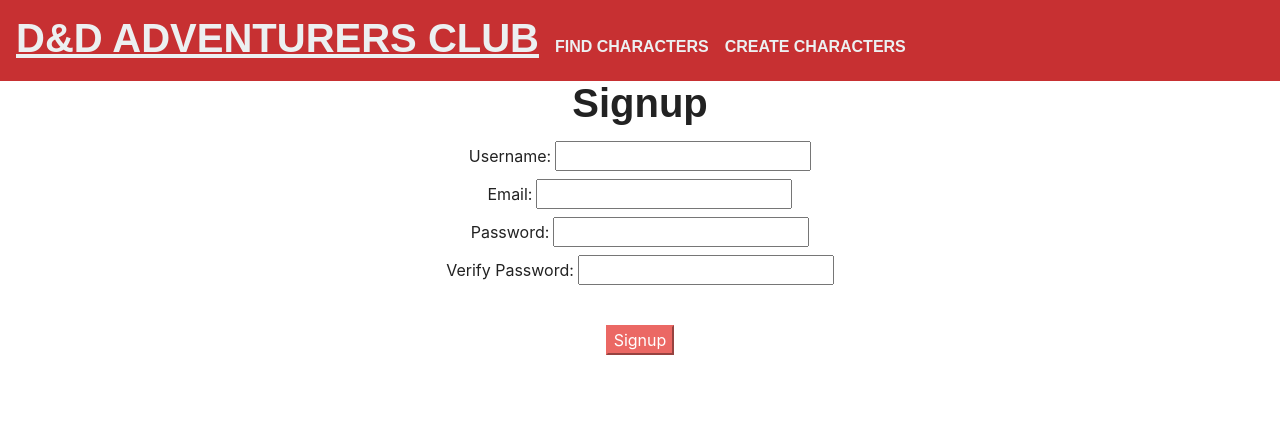
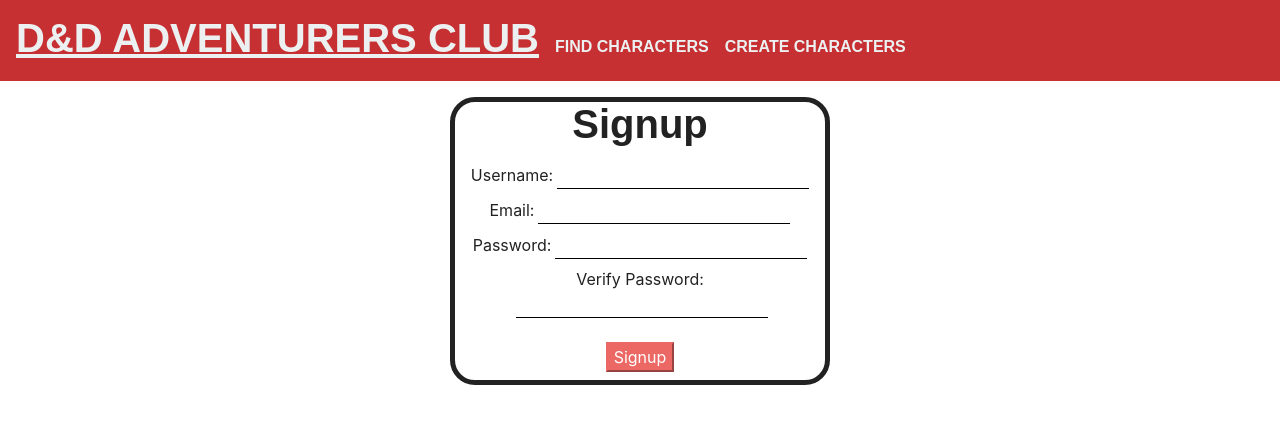
Before and after one commit to DobienC/Project3, a React (Create React App) app in the folder client/: page /signup in a window 1280 px wide. Shown: the top 424 px of the page. Built offline with nearby package versions, Linux system fonts and the light colour scheme; a web font is replaced by a local one.

Commit message:
Final changes

```diff
--- a/client/src/components/LoginForm/index.js
+++ b/client/src/components/LoginForm/index.js
@@ -5,22 +5,25 @@
 
     return(
         <div className="container mt-3">
-            <div className="row text-center login-form">
+            <div className="row text-center">
+                <div className="col-lg-3"></div>
+                <div className="col-lg-6">
+                    <div className="row login-form">
                         <div className="col-lg-12">
-                    <h1>Login</h1>
+                            <h1><u>Login</u></h1>
                         </div>
                         <div className="col-lg-12 mt-2">
-                    Email:
+                            <strong>Email: </strong>
                             <input
                                 className="ml-2"
-                        type="text"
+                                type="email"
                                 value={props.email}
                                 label="email"
                                 onChange={props.onChange('email')}
                             />
                         </div>
                         <div className="col-lg-12 mt-2">
-                    Password:
+                            <strong>Password: </strong>
                             <input
                                 className="ml-2"
                                 type="password"
@@ -34,7 +37,7 @@
                         </div>
                         <div className="col-lg-12 mt-3">
                             <button
-                        className="btn-primary"
+                                className="btn-primary mb-2"
                                 onClick={props.onSubmit}
                                 disabled={!Boolean(props.email && props.password)}
                                 >
@@ -43,6 +46,9 @@
                         </div>
                     </div>
                 </div>
+                <div className="col-lg-3"></div>
+            </div>
+        </div>
     );
 }
 
--- a/client/src/components/LoginForm/style.css
+++ b/client/src/components/LoginForm/style.css
@@ -3,3 +3,10 @@
     border-width: 5px;
     border-radius: 25px;
 }
+
+input {
+    border: 0;
+    outline: 0;
+    background: transparent;
+    border-bottom: 1px solid black;
+}
--- a/client/src/components/Nav/index.js
+++ b/client/src/components/Nav/index.js
@@ -15,28 +15,30 @@
       return <div>
         <h5>Welcome <a className="navbar-brand" href={`/user/${localStorage.getItem("userId")}`}>
           <u>{localStorage.getItem("userName")}</u></a>
+          <h6><button className="btn-dnd" onClick={logout}>Sign Out</button></h6>
         </h5>
-        <h6><button className="btn-dnd" onClick={logout}>Sign Out</button></h6>
       </div>;
     }
   }
 
   return (
-    <nav className="navbar ">
-      <div className="row yak">
+    <nav className="navbar">
+      <div className="row">
         <div className="col-lg-12">
           <a className="navbar-brand" href="/">
             <h1><u>D&D Adventurers Club</u></h1>
           </a>
+          {/* <div className="navbar-collapse"> */}
             <a className="navbar-brand" href="/characters">
               <h6>Find Characters</h6>
             </a>
             <a className="navbar-brand" href="/characterCreation">
               <h6>Create Characters</h6>
             </a>
-        </div>
-        <div className="col-lg-12">
+            <span className="navbar-right">
               {isSignedIn()}
+            </span>
+          {/* </div> */}
         </div>
       </div>
     </nav>
--- /dev/null
+++ b/client/src/components/SignupForm/index.js
@@ -0,0 +1,76 @@
+import React from "react";
+import "./style.css";
+
+function SignupForm(props) {
+
+    return(
+        <div className="container mt-3">
+            <div className="row text-center">
+                <div className="col-lg-4"></div>
+                <div className="col-lg-4 login-form">
+                    <div className="row">
+                        <div className="col-lg-12">
+                            <h1>Signup</h1>
+                        </div>
+                        <div className="col-lg-12 mt-2">
+                            Username:
+                            <input
+                                className="ml-1"
+                                type="text"
+                                value={props.username}
+                                label="email"
+                                onChange={props.onChange('username')}
+                            />
+                        </div>
+                        <div className="col-lg-12 mt-2">
+                            Email:
+                            <input
+                                className="ml-1"
+                                type="email"
+                                value={props.email}
+                                label="email"
+                                onChange={props.onChange('email')}
+                            />
+                        </div>
+                        <div className="col-lg-12 mt-2">
+                            Password:
+                            <input
+                                className="ml-1"
+                                type="password"
+                                value={props.password}
+                                label="password"
+                                onChange={props.onChange('password')}
+                            />
+                        </div>
+                        <div className="col-lg-12 mt-2">
+                            Verify Password:
+                            <input
+                                className="ml-1"
+                                type="password"
+                                value={props.checker}
+                                label="password"
+                                onChange={props.onChange('checker')}
+                            />
+                        </div>
+                        <div className="col-lg-12 mt-2">
+                            <h6>{props.message}</h6>
+                        </div>
+                        <div className="col-lg-12">
+                            {/* <h5 className="text-center">{props.message}</h5>  */}
+                            <button
+                                className="btn-primary mt-2 mb-2"
+                                onClick={props.completeForm}
+                                disabled={!Boolean(props.email && props.password && props.checker)}
+                                >
+                                Signup
+                            </button>
+                        </div>
+                    </div>
+                </div>
+                <div className="col-lg-4"></div>
+            </div>
+        </div>
+        );
+}
+
+export default SignupForm;
--- /dev/null
+++ b/client/src/components/SignupForm/style.css
@@ -0,0 +1,12 @@
+.login-form{
+    border-style: solid;
+    border-width: 5px;
+    border-radius: 25px;
+}
+
+input {
+    border: 0;
+    outline: 0;
+    background: transparent;
+    border-bottom: 1px solid black;
+}
--- a/client/src/pages/Characters.js
+++ b/client/src/pages/Characters.js
@@ -87,7 +87,7 @@
   render() {
     return (
         <div>
-            <strong>Sort By: </strong>
+            <strong>Explore By: </strong>
             <button className="btn-primary mr-1 mt-1" onClick={this.sortByNewCharacters}>New</button>
             <button className="btn-primary mr-1 mt-1" onClick={this.shuffle}>Random</button>
             <button className="btn-primary mr-1 mt-1" onClick={this.getCharactersByClass}>Class</button>
--- a/client/src/pages/Signup.js
+++ b/client/src/pages/Signup.js
@@ -1,5 +1,6 @@
 import React, { Component } from "react";
 import API from "../utils/API";
+import SignupForm from "../components/SignupForm";
 
 class Signup extends Component {
     state = {
@@ -14,7 +15,7 @@
 
     completeForm = () => {
         if(this.state.password !== this.state.checker){
-            alert("Password must be matching");
+            this.setState({message: "Password must be matching"});
         } else {
             API.signup(this.state)
                 .then(res => {
@@ -48,65 +49,7 @@
     render() {
         return (
             <div>
-                <div className="container">
-                    <div className="row text-center">
-                        <div className="col-lg-12">
-                            <h1>Signup</h1>
-                        </div>
-                        <div className="col-lg-12 mt-2">
-                            Username:
-                            <input
-                                className="ml-1"
-                                type="text"
-                                value={this.state.username}
-                                label="email"
-                                onChange={this.onChange('username')}
-                            />
-                        </div>
-                        <div className="col-lg-12 mt-2">
-                            Email:
-                            <input
-                                className="ml-1"
-                                type="text"
-                                value={this.state.email}
-                                label="email"
-                                onChange={this.onChange('email')}
-                            />
-                        </div>
-                        <div className="col-lg-12 mt-2">
-                            Password:
-                            <input
-                                className="ml-1"
-                                type="password"
-                                value={this.state.password}
-                                label="password"
-                                onChange={this.onChange('password')}
-                            />
-                        </div>
-                        <div className="col-lg-12 mt-2">
-                            Verify Password:
-                            <input
-                                className="ml-1"
-                                type="password"
-                                value={this.state.checker}
-                                label="password"
-                                onChange={this.onChange('checker')}
-                            />
-                        </div>
-                        <div className="col-lg-12 mt-2">
-                            <h6>{this.state.message}</h6>
-                        </div>
-                        <div className="col-lg-12">
-                            <button
-                                className="btn-primary mt-4"
-                                onClick={this.completeForm}
-                                disabled={!Boolean(this.state.email && this.state.password && this.state.checker)}
-                                >
-                                Signup
-                            </button>
-                        </div>
-                    </div>
-                </div>
+                <SignupForm message={this.state.message} username={this.state.username} email={this.state.email} password={this.state.password} checker={this.state.checker} completeForm={this.completeForm} onChange={this.onChange} />
             </div>
         )
     }
```
Also changed, not shown: client/src/components/CharacterCard/index.js (+4 -4 lines), client/src/components/CharacterCreationForm/index.js (+19 -19 lines), client/src/pages/UserPage.js (+5 -3 lines), 1 other file (tests, documents, lock files or other folders). Lines whose indentation alone changed are shown as unchanged.
